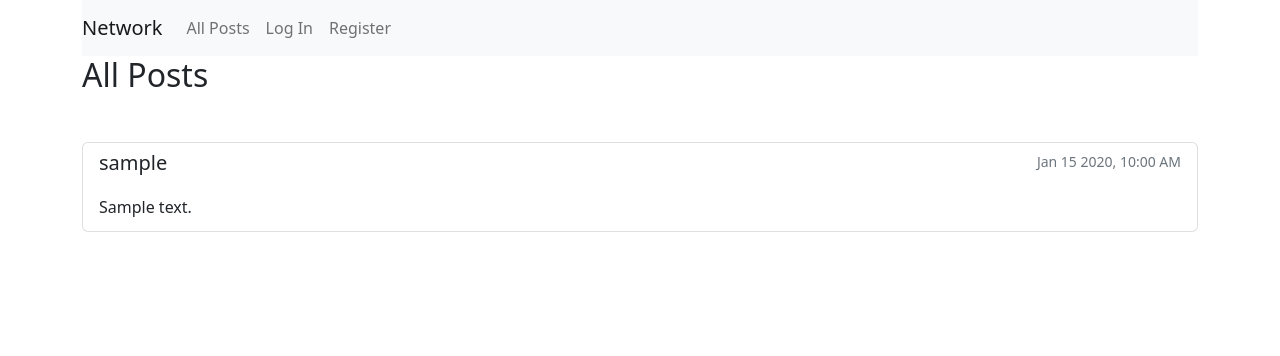
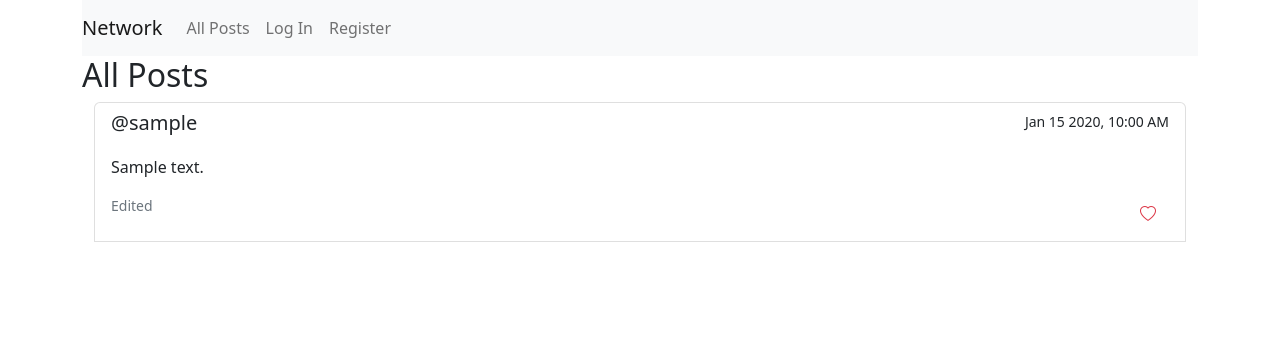
Before and after one commit to voizlav/CS50W, a Django app: page / in a window 1280 px wide. Shown: the top 356 px of the page. Run offline with Django 3.2, Linux system fonts and the light colour scheme; tables that the repository leaves empty hold one stand-in row (values such as "Sample post"); some libraries are stand-ins or nearby versions.

Commit message:
Update index template to render both case

```diff
--- a/project4/network/templates/network/index.html
+++ b/project4/network/templates/network/index.html
@@ -14,12 +14,41 @@
                 <button type="button" class="btn btn-primary btn-sm mt-3" id="newPostButton">Post</button>
             </div>
         {% endif %}
-        <div id="allPosts">
-            <!--View all posts-->
+        <div class="container">
+            <div class="list-group">
+                {% for post in page.object_list %}
+                <div class="list-group-item list-group-item-action">
+                    <div class="d-flex w-100 justify-content-between">
+                        <h5 class="mb-1">@{{post.user}}</h5>
+                        <small>{{post.timestamp}}</small>
+                    </div>
+                    <p class="mb-3 mt-3">{{post.content}}</p>
+                    <div class="d-flex w-100 justify-content-between">
+                        <small id="edited" class="text-muted">Edited</small>
+                        <!-- TODO <small class="text-muted">Edited</small> -->
+                        <button class="btn btn-white text-danger" type="button" id="like-button">
+                            <i class="bi bi-heart"></i>
+                        </button>
+                    </div>
+                </div>
+                {% empty %}
+                <p>Currently, there is no content available.</p>
+                {% endfor %}
+                <div class="d-flex align-items-center justify-content-center pt-5">
+                    <div class="btn-group btn-group-sm" role="group" aria-label="Small post page navigation buttons">
+                        {% if page.has_previous %}
+                        <a href="?page={{ page.previous_page_number}}" type="button" class="btn btn-outline-dark" style="width: 100px;" id="previous">Previous</a>
+                        {% endif %}
+                        {% if page.has_next %}
+                        <a href="?page={{page.next_page_number}}" type="button" class="btn btn-outline-dark" style="width: 100px;" id="next">Next</a>
+                        {% endif %}
+                    </div>
+                </div>
+            </div>
         </div>
     </div>
 {% endblock %}
 
 {% block script %}
-    <script src="{% static 'network/main.js' %}"></script>
+    <!-- <script src="{% static 'network/main.js' %}"></script> -->
 {% endblock %}
```
